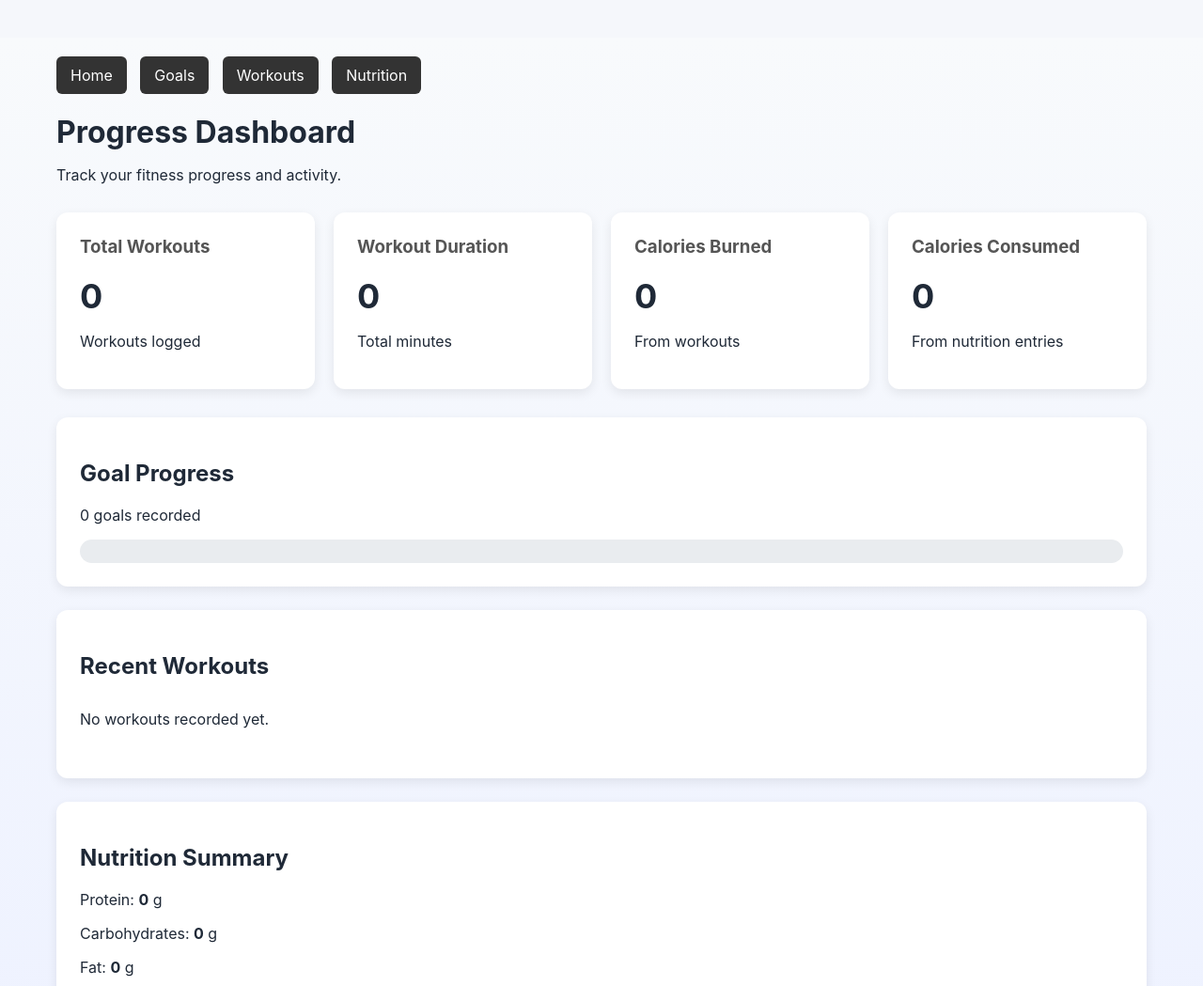
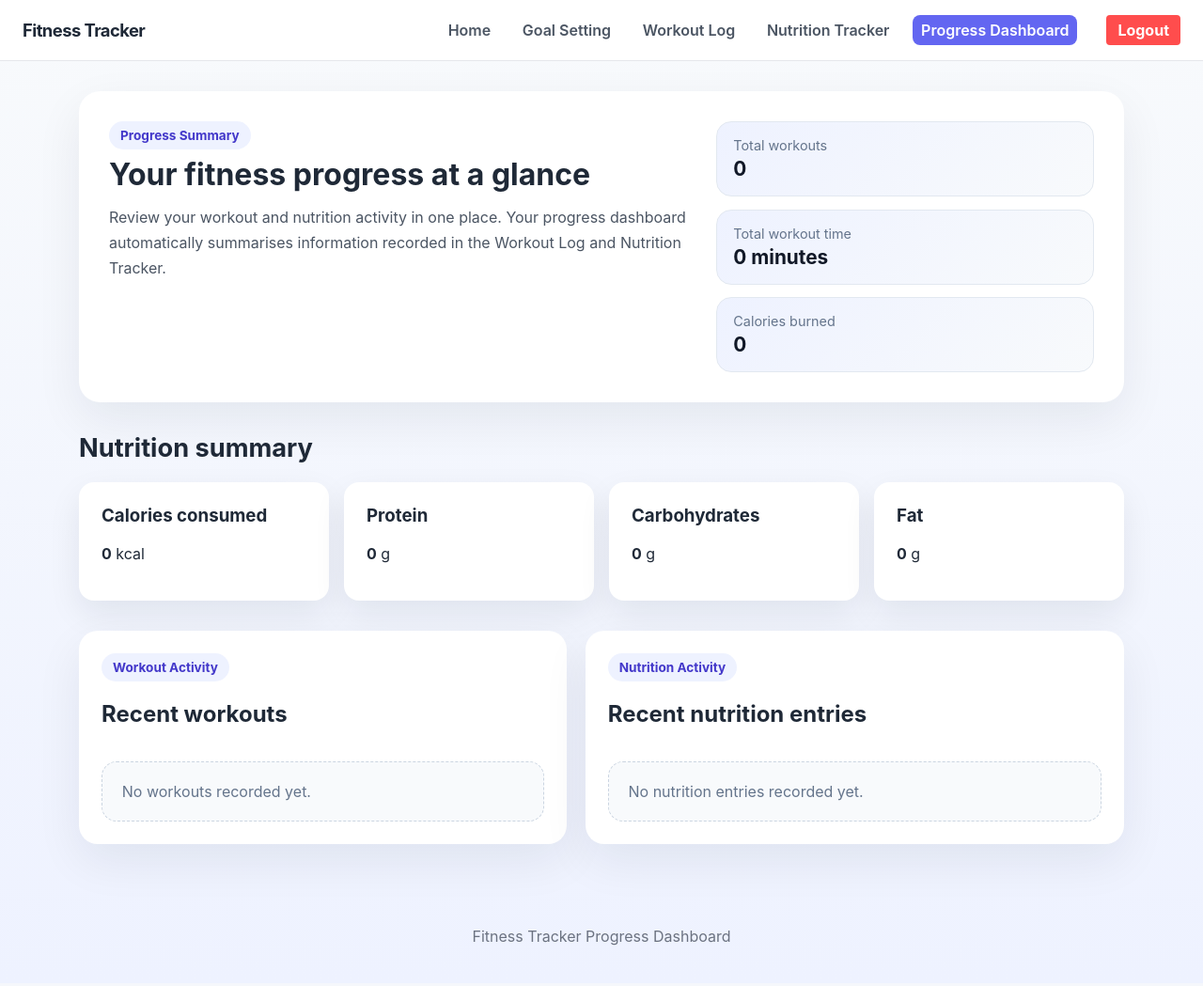
Before and after one commit to kw-123321/whatevergoes, a website: page progress-dashboard.html in a window 1280 px wide. Shown: the top 1049 px of the page at 94% size. Drawn offline with Linux system fonts and the light colour scheme; no server answers.

Commit message:
Improved progress dashboard summary and styling

```diff
--- a/progress-dashboard.html
+++ b/progress-dashboard.html
@@ -1,192 +1,142 @@
 <!DOCTYPE html>
 <html lang="en">
+
 <head>
-  <meta charset="UTF-8">
-  <meta name="viewport" content="width=device-width, initial-scale=1.0">
-
-  <title>Progress Dashboard | Fitness Tracker</title>
-
-  <link rel="stylesheet" href="styles.css">
-
-  <style>
-    .dashboard-container {
-      max-width: 1200px;
-      margin: 40px auto;
-      padding: 20px;
-    }
-
-    .dashboard-header {
-      margin-bottom: 30px;
-    }
-
-    .dashboard-header h1 {
-      margin-bottom: 5px;
-    }
-
-    .dashboard-grid {
-      display: grid;
-      grid-template-columns: repeat(auto-fit, minmax(220px, 1fr));
-      gap: 20px;
-      margin-bottom: 30px;
-    }
-
-    .progress-card {
-      background: white;
-      padding: 25px;
-      border-radius: 12px;
-      box-shadow: 0 4px 12px rgba(0, 0, 0, 0.08);
-    }
-
-    .progress-card h3 {
-      margin-top: 0;
-      color: #555;
-    }
-
-    .progress-number {
-      font-size: 36px;
-      font-weight: bold;
-      margin: 10px 0;
-    }
-
-    .dashboard-section {
-      background: white;
-      padding: 25px;
-      border-radius: 12px;
-      box-shadow: 0 4px 12px rgba(0, 0, 0, 0.08);
-      margin-bottom: 25px;
-    }
-
-    .progress-bar-container {
-      width: 100%;
-      height: 25px;
-      background: #e9ecef;
-      border-radius: 20px;
-      overflow: hidden;
-    }
-
-    .progress-bar {
-      height: 100%;
-      width: 0%;
-      background: #28a745;
-      transition: width 0.5s ease;
-    }
-
-    .activity-list {
-      list-style: none;
-      padding: 0;
-    }
-
-    .activity-list li {
-      padding: 12px 0;
-      border-bottom: 1px solid #ddd;
-    }
-
-    .activity-list li:last-child {
-      border-bottom: none;
-    }
-
-    .dashboard-nav {
-      margin-bottom: 20px;
-    }
-
-    .dashboard-nav a {
-      display: inline-block;
-      margin-right: 10px;
-      padding: 10px 15px;
-      text-decoration: none;
-      background: #333;
-      color: white;
-      border-radius: 6px;
-    }
-  </style>
+  <meta charset="UTF-8" />
+  <meta name="viewport" content="width=device-width, initial-scale=1.0" />
+  <title>Fitness Tracker - Progress Dashboard</title>
+  <link rel="stylesheet" href="styles.css" />
 </head>
 
 <body>
+  <header class="site-header">
+    <div class="brand">Fitness Tracker</div>
 
-  <div class="dashboard-container">
-
-    <div class="dashboard-nav">
-      <a href="index.html">Home</a>
-      <a href="goal-tracker.html">Goals</a>
-      <a href="workout-log.html">Workouts</a>
-      <a href="nutrition-tracker.html">Nutrition</a>
+    <nav class="nav-bar" style="display: flex; align-items: center;">
+      <div
+        id="user-profile-display"
+        style="font-weight: bold; font-size: 1rem; padding: 0 15px; color: #4f46e5;">
       </div>
 
-    <div class="dashboard-header">
-      <h1>Progress Dashboard</h1>
-      <p>Track your fitness progress and activity.</p>
+      <a href="index.html">Home</a>
+      <a href="goal-tracker.html">Goal Setting</a>
+      <a href="workout-log.html">Workout Log</a>
+      <a href="nutrition-tracker.html">Nutrition Tracker</a>
+      <a href="progress-dashboard.html" class="active">Progress Dashboard</a>
+      <a href="/logout" class="logout-btn">Logout</a>
+    </nav>
+  </header>
+
+  <main class="workout-page">
+
+    <section class="workout-hero">
+      <div>
+        <span class="pill">Progress Summary</span>
+
+        <h1>Your fitness progress at a glance</h1>
+
+        <p>
+          Review your workout and nutrition activity in one place.
+          Your progress dashboard automatically summarises information
+          recorded in the Workout Log and Nutrition Tracker.
+        </p>
       </div>
 
-    <div class="dashboard-grid">
-
-      <div class="progress-card">
-        <h3>Total Workouts</h3>
-        <div id="total-workouts" class="progress-number">0</div>
-        <p>Workouts logged</p>
+      <div class="stats-grid">
+        <div class="stat-card">
+          <span class="stat-label">Total workouts</span>
+          <strong id="total-workouts">0</strong>
         </div>
 
-      <div class="progress-card">
-        <h3>Workout Duration</h3>
-        <div id="total-duration" class="progress-number">0</div>
-        <p>Total minutes</p>
+        <div class="stat-card">
+          <span class="stat-label">Total workout time</span>
+          <strong>
+            <span id="total-duration">0</span> minutes
+          </strong>
         </div>
 
-      <div class="progress-card">
-        <h3>Calories Burned</h3>
-        <div id="calories-burned" class="progress-number">0</div>
-        <p>From workouts</p>
+        <div class="stat-card">
+          <span class="stat-label">Calories burned</span>
+          <strong id="calories-burned">0</strong>
         </div>
+      </div>
+    </section>
 
-      <div class="progress-card">
-        <h3>Calories Consumed</h3>
-        <div id="calories-consumed" class="progress-number">0</div>
-        <p>From nutrition entries</p>
+    <section class="how-it-works">
+      <h2>Nutrition summary</h2>
+
+      <div class="feature-grid">
+        <article>
+          <h3>Calories consumed</h3>
+          <p>
+            <strong id="calories-consumed">0</strong> kcal
+          </p>
+        </article>
+
+        <article>
+          <h3>Protein</h3>
+          <p>
+            <strong id="total-protein">0</strong> g
+          </p>
+        </article>
+
+        <article>
+          <h3>Carbohydrates</h3>
+          <p>
+            <strong id="total-carbs">0</strong> g
+          </p>
+        </article>
+
+        <article>
+          <h3>Fat</h3>
+          <p>
+            <strong id="total-fat">0</strong> g
+          </p>
+        </article>
       </div>
+    </section>
 
-    </div>
+    <section class="workout-grid" style="margin-top: 2rem;">
 
-    <div class="dashboard-section">
-      <h2>Goal Progress</h2>
-
-      <p id="goal-progress-text">
-        0 goals recorded
-      </p>
-
-      <div class="progress-bar-container">
-        <div id="goal-progress-bar" class="progress-bar"></div>
+      <div class="detail-card log-card">
+        <div class="log-card-header">
+          <div>
+            <span class="pill">Workout Activity</span>
+            <h2>Recent workouts</h2>
           </div>
         </div>
 
-    <div class="dashboard-section">
-      <h2>Recent Workouts</h2>
-
-      <ul id="recent-workouts" class="activity-list">
-        <li>No workouts recorded yet.</li>
-      </ul>
+        <div id="recent-workouts" class="workout-list">
+          <div class="empty-state">
+            No workouts recorded yet.
+          </div>
+        </div>
       </div>
 
-    <div class="dashboard-section">
-      <h2>Nutrition Summary</h2>
-
-      <p>
-        Protein:
-        <strong id="total-protein">0</strong> g
-      </p>
-
-      <p>
-        Carbohydrates:
-        <strong id="total-carbs">0</strong> g
-      </p>
-
-      <p>
-        Fat:
-        <strong id="total-fat">0</strong> g
-      </p>
+      <div class="detail-card log-card">
+        <div class="log-card-header">
+          <div>
+            <span class="pill">Nutrition Activity</span>
+            <h2>Recent nutrition entries</h2>
+          </div>
         </div>
 
+        <div id="recent-nutrition" class="workout-list">
+          <div class="empty-state">
+            No nutrition entries recorded yet.
+          </div>
+        </div>
       </div>
 
+    </section>
+
+  </main>
+
+  <footer class="site-footer">
+    <p>Fitness Tracker Progress Dashboard</p>
+  </footer>
+
   <script src="progress-dashboard.js"></script>
+</body>
 
-</body>
 </html>
--- a/progress-dashboard.js
+++ b/progress-dashboard.js
@@ -1,24 +1,22 @@
 const WORKOUT_API = '/api/workouts';
-const GOAL_API = '/api/goals';
 const NUTRITION_API = '/api/entries';
 
 async function loadProgressDashboard() {
   try {
-    const [workoutResponse, goalResponse, nutritionResponse] =
-      await Promise.all([
-        fetch(WORKOUT_API),
-        fetch(GOAL_API),
-        fetch(NUTRITION_API)
-      ]);
+    const [workoutResponse, nutritionResponse] = await Promise.all([
+      fetch(WORKOUT_API),
+      fetch(NUTRITION_API)
+    ]);
 
     const workouts = await workoutResponse.json();
-    const goals = await goalResponse.json();
     const nutritionEntries = await nutritionResponse.json();
 
     displayWorkoutProgress(workouts);
-    displayGoalProgress(goals);
     displayNutritionProgress(nutritionEntries);
+    displayRecentWorkouts(workouts);
+    displayRecentNutrition(nutritionEntries);
 
+    loadCurrentUser();
   } catch (error) {
     console.error('Failed to load progress dashboard:', error);
   }
@@ -39,48 +37,6 @@ function displayWorkoutProgress(workouts) {
   document.getElementById('total-duration').textContent = totalDuration;
   document.getElementById('calories-burned').textContent =
     totalCaloriesBurned;
-
-  displayRecentWorkouts(workouts);
-}
-
-function displayRecentWorkouts(workouts) {
-  const workoutList = document.getElementById('recent-workouts');
-
-  workoutList.innerHTML = '';
-
-  if (workouts.length === 0) {
-    workoutList.innerHTML = '<li>No workouts recorded yet.</li>';
-    return;
-  }
-
-  const recentWorkouts = workouts.slice(0, 5);
-
-  recentWorkouts.forEach((workout) => {
-    const listItem = document.createElement('li');
-
-    listItem.textContent =
-      `${workout.name} - ${workout.duration} minutes - ` +
-      `${workout.calories} calories`;
-
-    workoutList.appendChild(listItem);
-  });
-}
-
-function displayGoalProgress(goals) {
-  const goalCount = goals.length;
-
-  const goalProgressText =
-    document.getElementById('goal-progress-text');
-
-  const goalProgressBar =
-    document.getElementById('goal-progress-bar');
-
-  goalProgressText.textContent =
-    `${goalCount} goal${goalCount === 1 ? '' : 's'} recorded`;
-
-  const progressPercentage = Math.min(goalCount * 20, 100);
-
-  goalProgressBar.style.width = `${progressPercentage}%`;
 }
 
 function displayNutritionProgress(entries) {
@@ -113,4 +69,108 @@ function displayNutritionProgress(entries) {
     totalFat;
 }
 
+function displayRecentWorkouts(workouts) {
+  const workoutList = document.getElementById('recent-workouts');
+
+  workoutList.innerHTML = '';
+
+  if (workouts.length === 0) {
+    workoutList.innerHTML = `
+      <div class="empty-state">
+        No workouts recorded yet.
+      </div>
+    `;
+
+    return;
+  }
+
+  const recentWorkouts = workouts.slice(0, 5);
+
+  recentWorkouts.forEach((workout) => {
+    const workoutEntry = document.createElement('div');
+
+    workoutEntry.className = 'workout-entry';
+
+    workoutEntry.innerHTML = `
+      <div class="workout-entry-top">
+        <div>
+          <h3>${workout.name}</h3>
+          <p>${workout.date}</p>
+        </div>
+
+        <span class="pill intensity-pill">
+          ${workout.intensity}
+        </span>
+      </div>
+
+      <div class="workout-meta">
+        <span>${workout.duration} minutes</span>
+        <span>${workout.calories} calories burned</span>
+      </div>
+    `;
+
+    workoutList.appendChild(workoutEntry);
+  });
+}
+
+function displayRecentNutrition(entries) {
+  const nutritionList = document.getElementById('recent-nutrition');
+
+  nutritionList.innerHTML = '';
+
+  if (entries.length === 0) {
+    nutritionList.innerHTML = `
+      <div class="empty-state">
+        No nutrition entries recorded yet.
+      </div>
+    `;
+
+    return;
+  }
+
+  const recentEntries = entries.slice(0, 5);
+
+  recentEntries.forEach((entry) => {
+    const nutritionEntry = document.createElement('div');
+
+    nutritionEntry.className = 'workout-entry';
+
+    nutritionEntry.innerHTML = `
+      <div class="workout-entry-top">
+        <div>
+          <h3>${entry.food}</h3>
+          <p>${entry.date}</p>
+        </div>
+
+        <span class="pill">
+          ${entry.mealType}
+        </span>
+      </div>
+
+      <div class="workout-meta">
+        <span>${entry.calories} kcal</span>
+        <span>${entry.protein}g protein</span>
+        <span>${entry.carbs}g carbs</span>
+        <span>${entry.fat}g fat</span>
+      </div>
+    `;
+
+    nutritionList.appendChild(nutritionEntry);
+  });
+}
+
+async function loadCurrentUser() {
+  try {
+    const response = await fetch('/api/current-user');
+    const user = await response.json();
+
+    if (user.loggedIn) {
+      document.getElementById('user-profile-display').textContent =
+        user.name;
+    }
+  } catch (error) {
+    console.error('Failed to load current user:', error);
+  }
+}
+
 loadProgressDashboard();
```
Lines whose indentation alone changed are shown as unchanged.
